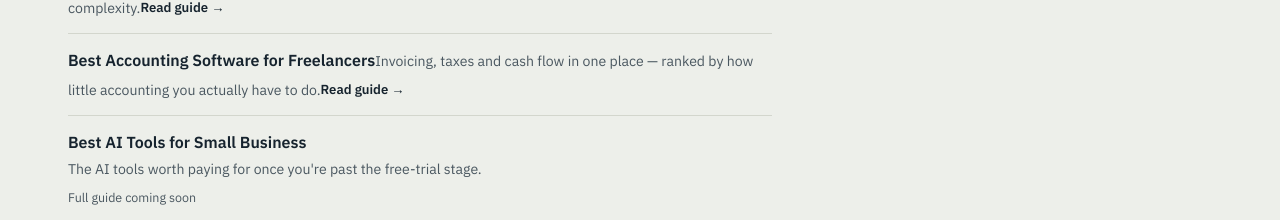
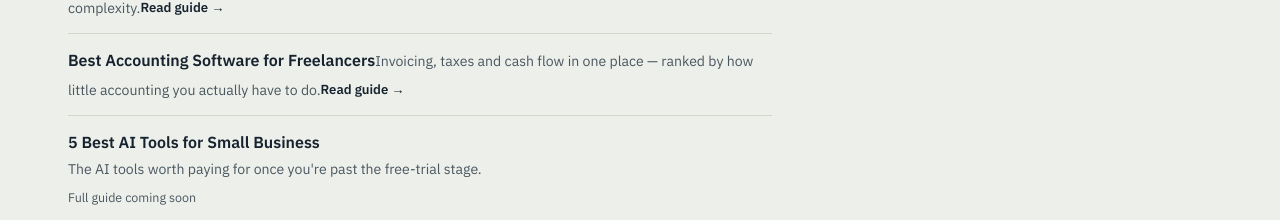
Before and after one commit to digitalcreationshq-maker/stackpilot-web-, a Next.js app: page / in a window 1280 px wide. Shown: the part 1476-1696 px from the top of the page. Built offline with nearby package versions, Linux system fonts and the light colour scheme.

Commit message:
Update title for AI tools section

```diff
--- a/app/page.js
+++ b/app/page.js
@@ -52,7 +52,7 @@ const FEATURED_GUIDES = [
     note: 'Invoicing, taxes and cash flow in one place — ranked by how little accounting you actually have to do.',
   },
   {
-    title: 'Best AI Tools for Small Business',
+    title: '5 Best AI Tools for Small Business',
     note: "The AI tools worth paying for once you're past the free-trial stage.",
   },
   {
```
